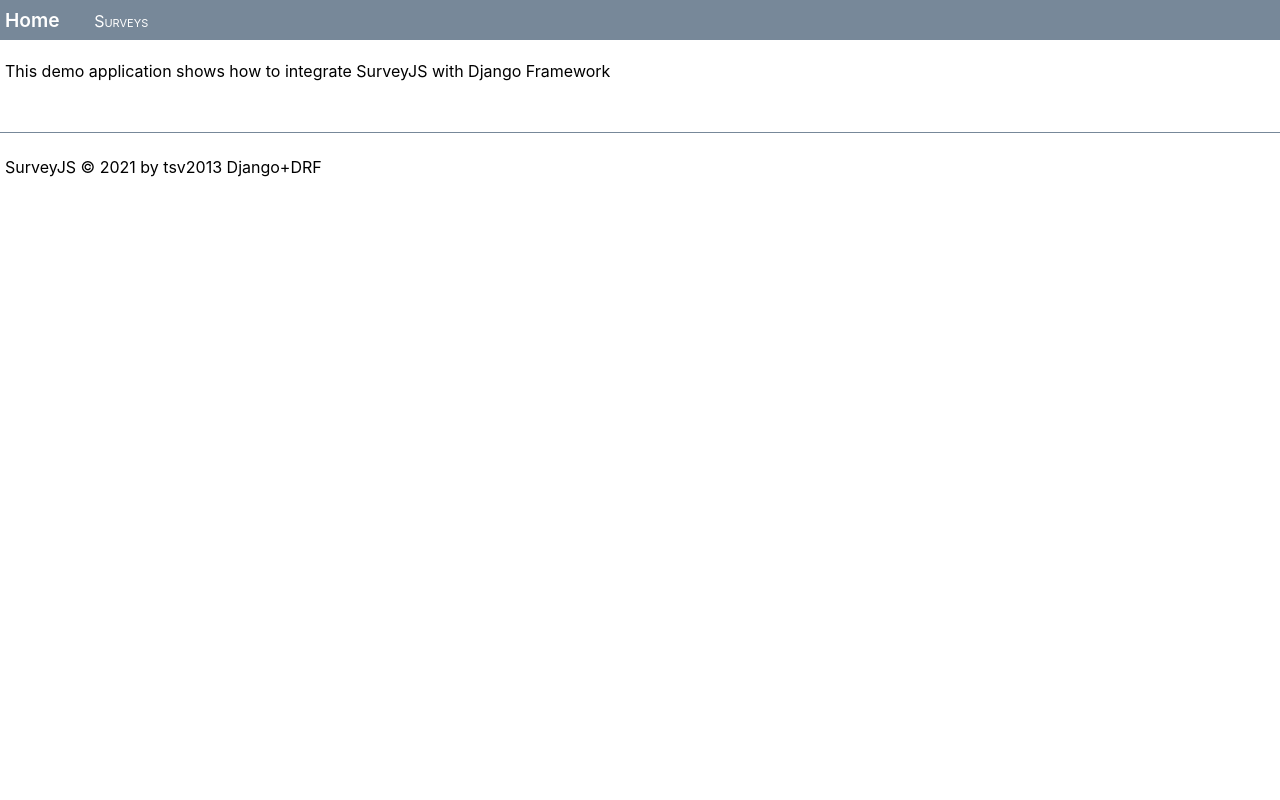
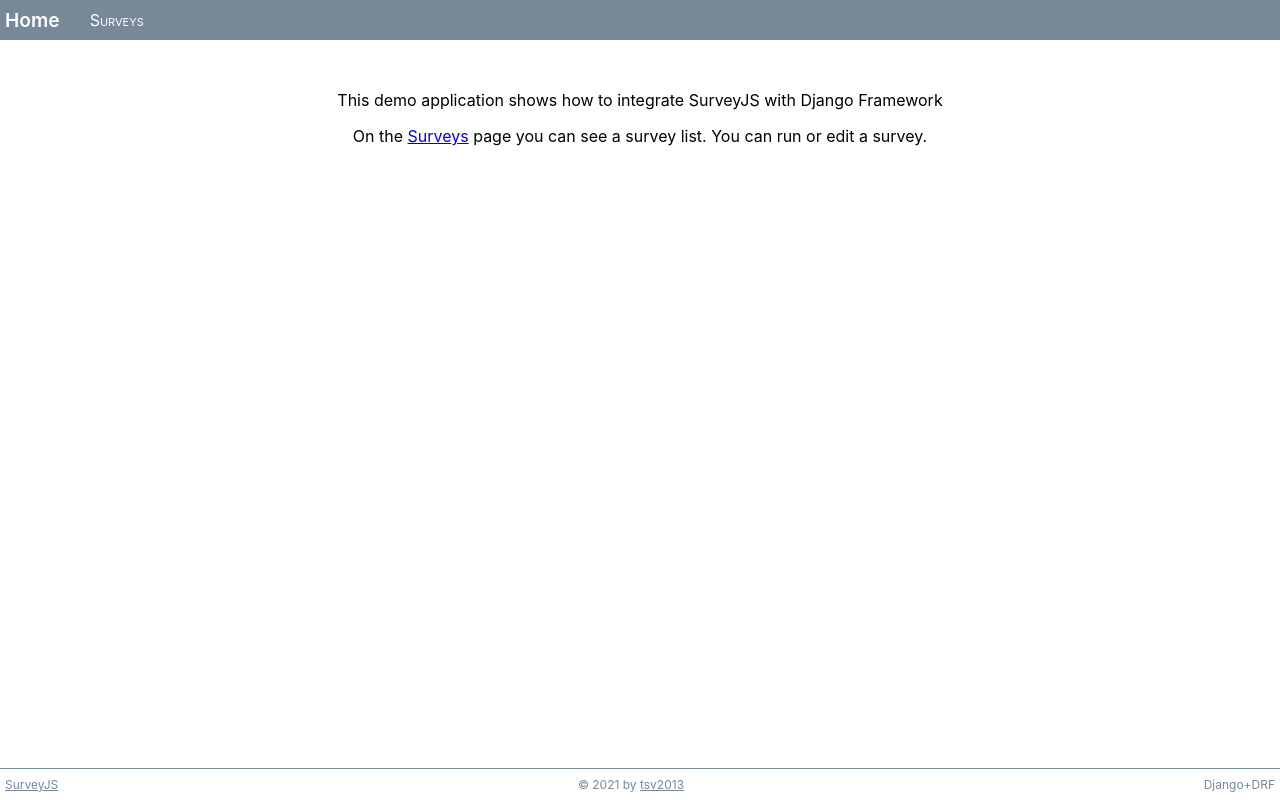
Before and after one commit to tsv2013/surveyjs-django, a Django app: page / in a window 1280 px wide. Run offline with Django 3.2, Linux system fonts and the light colour scheme.

Commit message:
Added some styles

```diff
--- a/service/static/service/site.css
+++ b/service/static/service/site.css
@@ -1,8 +1,17 @@
+body {
+    position: fixed;
+    width: 100%;
+    height: 100%;
+}
+
 .navbar {
     background-color: lightslategray;
     font-size: 1em;
     color: white;
     padding: 8px 5px 8px 5px;
+    display: flex;
+    flex-direction: row;
+    align-items: center;
 }
 
 .navbar a {
@@ -20,12 +29,90 @@
     margin-left: 30px;
 }
 
+.grow-area {
+    flex-grow: 1;
+    text-align: center;
+}
+
+.right-aligned {
+    justify-content: flex-end;
+}
+
 .body-content {
+    flex-grow: 1;
+    overflow: hidden;
+}
+
+#app {
+    width: 100%;
+    height: 100%;
+}
+
+.app-root {
+    display: flex;
+    flex-direction: column;
+    width: 100%;
+    height: 100%;
+}
+
+footer {
+    border-top: 1px solid lightslategray;
+    padding: 8px 5px 8px 5px;
+    font-size: 0.75em;
+}
+
+footer, footer a{
+    color: lightslategray;
+}
+
+.footer-content {
+    display: flex;
+    flex-direction: row;
+}
+
+.home-content {
+    max-width: 800px;
+    text-align: center;
+    margin: 50px auto;
+}
+
+.survey-list {
     padding: 5px;
 }
 
-footer {
-    margin-top: 30px;
-    border-top: 1px solid lightslategray;
-    padding: 8px 5px 8px 5px;
+.survey-list table {
+    font-size: 1em;
+    border-collapse: collapse;
+    width: 100%;
 }
+
+td, th {
+    padding: 10px;
+    text-align: left;
+    margin: 0;
+}
+
+tbody tr:nth-child(2n){
+    background-color: #eee;
+}
+
+th {
+    position: sticky;
+    top: 0;
+    background-color: #333;
+    color: white;
+}
+
+.table-action {
+    display: inline-block;
+    cursor: pointer;
+    padding: 2px 8px;
+    background-color: #333;
+    color: white;
+    border-radius: 12px;
+    text-decoration: none;
+}
+
+.table-action:not(:first-child) {
+    margin-left: 8px;
+}
--- a/service/templates/service/edit.html
+++ b/service/templates/service/edit.html
@@ -2,6 +2,10 @@
 
 {% block title %}
 Survey: {{ survey.name }}
+{% endblock %}
+
+{% block pagetitle %}
+Edit: {{ survey.name }}
 {% endblock %}
 
 {% block content %}
@@ -9,7 +13,6 @@ Survey: {{ survey.name }}
 {% load static %}
 
 <!-- Home page content should go here -->
-<h2>{{ survey.name }}</h2>
 <div id='app'></div>
 <div id='modal'></div>
 
--- a/service/templates/service/home.html
+++ b/service/templates/service/home.html
@@ -7,8 +7,14 @@ Home
 {% load static %}
 
 <!-- Home page content should go here -->
-<p>
-    This demo application shows how to integrate SurveyJS with Django Framework
-</p>
+<div class="home-content">
+    <p>
+        This demo application shows how to integrate SurveyJS with Django Framework
+    </p>
+    <p>
+        On the <a href="/surveys">Surveys</a> page you can see a survey list.
+        You can run or edit a survey.
+    </p>
+</div>
 
 {% endblock %}
--- a/service/templates/service/layout.html
+++ b/service/templates/service/layout.html
@@ -10,12 +10,14 @@
 </head>
 
 <body>
-    <div class="">
+    <div class="app-root">
         <header>
             <div class="">
                 <div class="navbar">
                     <a href="{% url 'home' %}" class="navbar-brand">Home</a>
                     <a href="{% url 'surveys' %}" class="navbar-item">Surveys</a>
+                    <span class="grow-area"></span>
+                    <span class="right-aligned">{% block pagetitle %}{% endblock %}</span>
                 </div>
             </div>
         </header>
@@ -26,7 +28,9 @@
         </div>
         <footer>
             <div class="footer-content">
-                <p><span>SurveyJS</span> <span>© 2021 by tsv2013</span> <span>Django+DRF</span></p>
+                <span><a href="https://surveyjs.io">SurveyJS</a></span> <span class="grow-area">© 2021 by <a
+                        href="https://github.com/tsv2013">tsv2013</a></span> <span
+                    class="right-aligned">Django+DRF</span>
             </div>
         </footer>
     </div>
--- a/service/templates/service/survey.html
+++ b/service/templates/service/survey.html
@@ -2,6 +2,10 @@
 
 {% block title %}
 Survey: {{ survey.name }}
+{% endblock %}
+
+{% block pagetitle %}
+Run: {{ survey.name }}
 {% endblock %}
 
 {% block content %}
@@ -9,7 +13,6 @@ Survey: {{ survey.name }}
 {% load static %}
 
 <!-- Home page content should go here -->
-<h2>{{ survey.name }}</h2>
 <div id='app'></div>
 <div id='modal'></div>
 <script src="{% static 'service/index.js' %}"></script>
```
Also changed, not shown: service/templates/service/surveys.html (+7 -4 lines).
